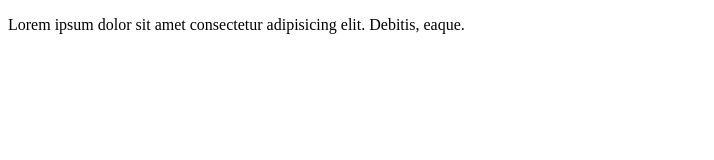
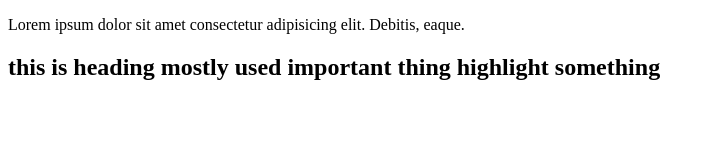
Before and after one commit to SOHIL026/git_basic, a plain HTML site: page index.html in a window 1280 px wide. Shown: the whole page, without its empty margins (0-714 px from the left). Drawn offline with Linux system fonts and the light colour scheme.

Commit message:
add h2 heading

```diff
--- a/index.html
+++ b/index.html
@@ -7,5 +7,6 @@
 </head>
 <body>
     <p>Lorem ipsum dolor sit amet consectetur adipisicing elit. Debitis, eaque.</p>
+    <h2>this is heading mostly used important thing highlight something</h2>
 </body>
 </html>
```
